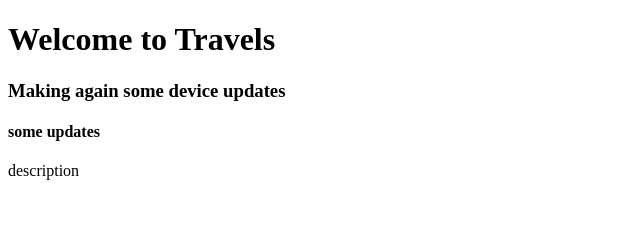
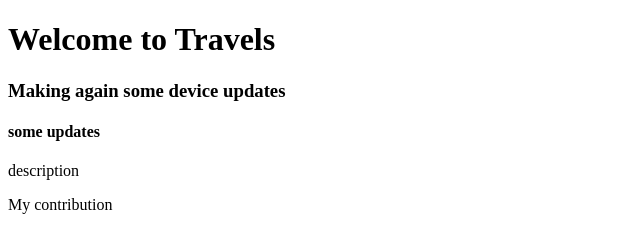
Before and after one commit to medipallibharath/travelbookings, a website: page index.html in a window 1280 px wide. Shown: the whole page, without its empty margins (0-640 px from the left). Drawn offline with Linux system fonts and the light colour scheme.

Commit message:
new change

```diff
--- a/index.html
+++ b/index.html
@@ -10,5 +10,6 @@
     <h3>Making again some device updates</h3>
     <H4>some updates</H4>
     <p>description</p>
+    <p>My contribution</p>
 </body>
 </html>
```
